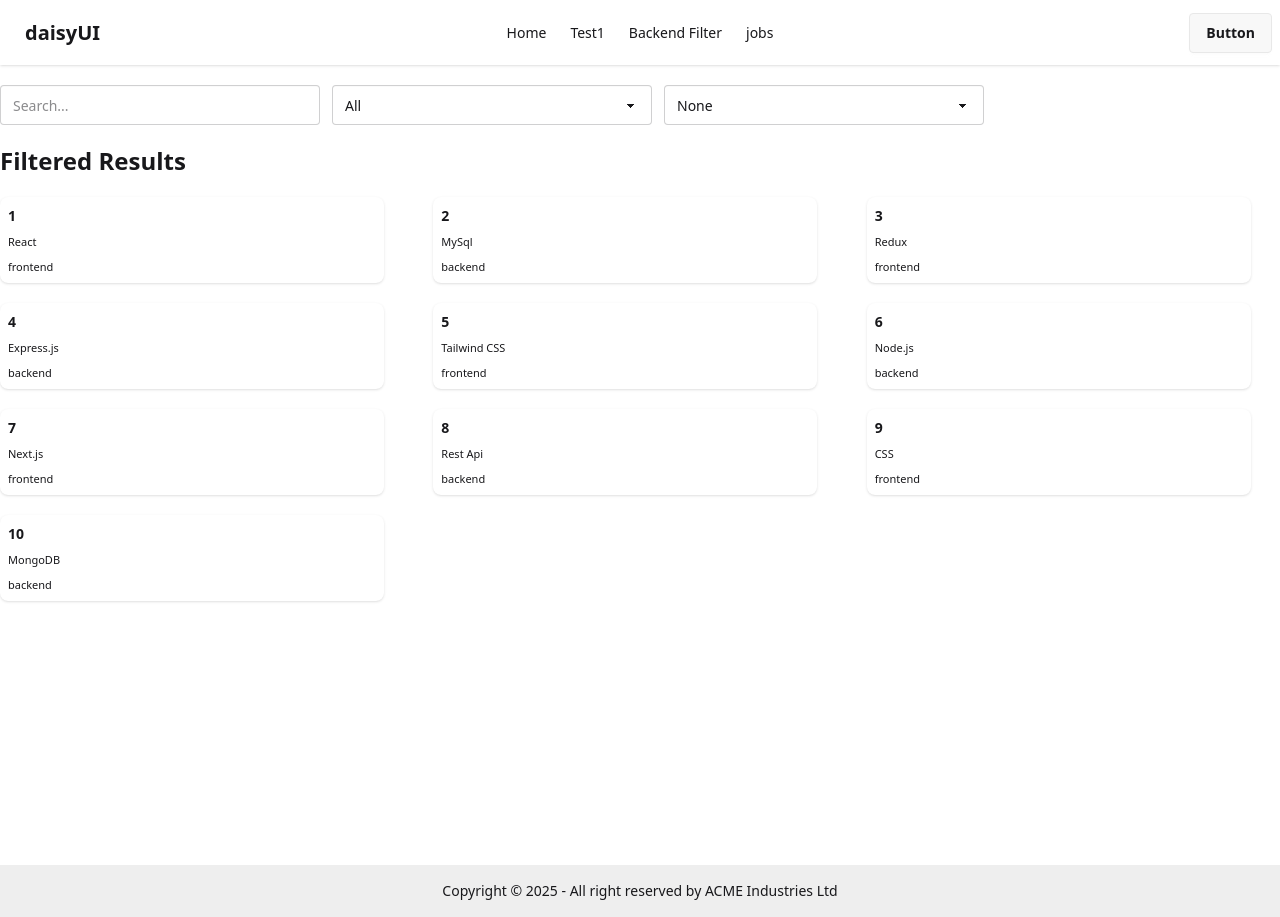
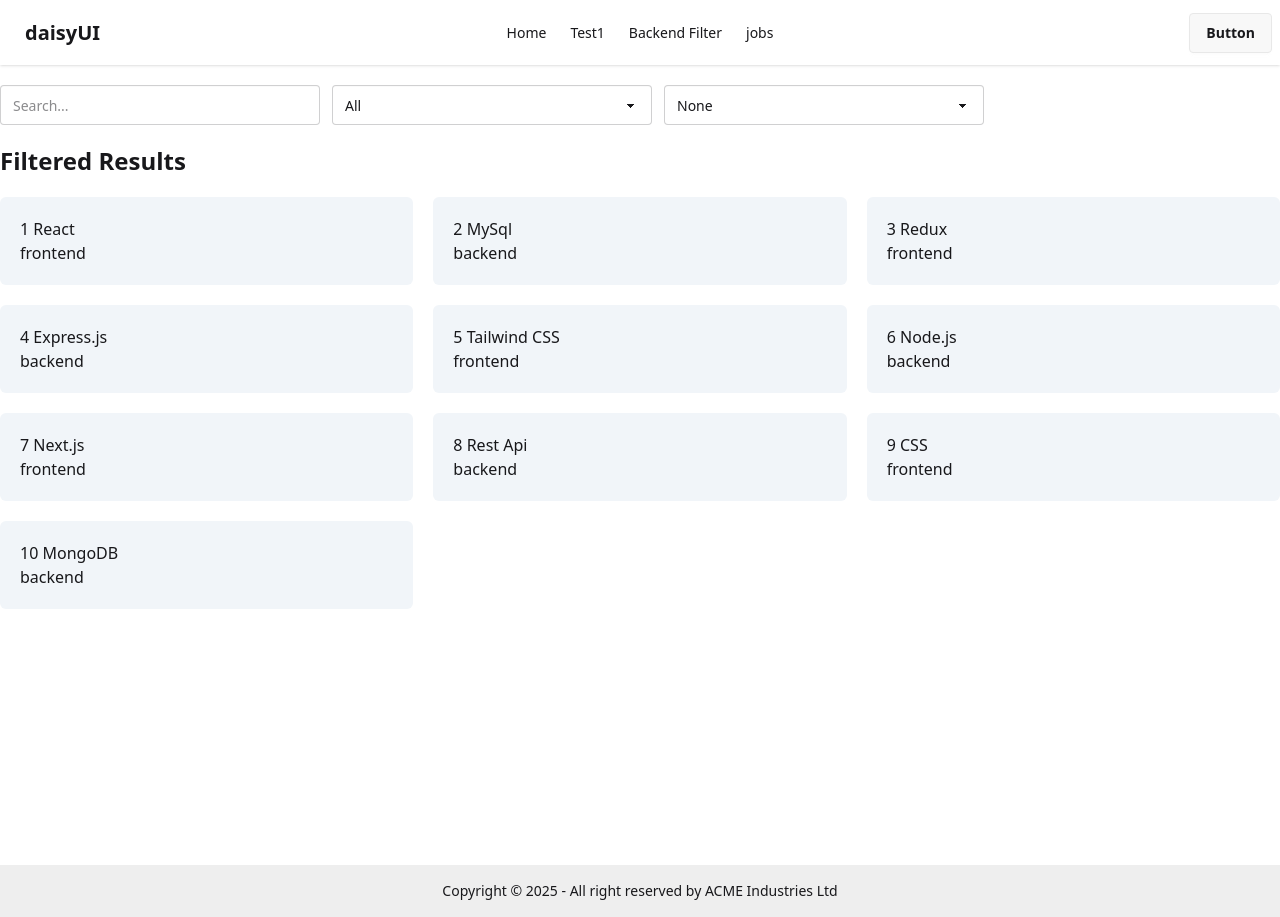
Before and after one commit to armank8/filterTest, a React (Vite) app in the folder client/: page /backendFilter in a window 1280 px wide. Built offline with nearby package versions, Linux system fonts and the light colour scheme.

Commit message:
data display

```diff
--- a/client/src/Pages/BackendFilter/BackendFilter.jsx
+++ b/client/src/Pages/BackendFilter/BackendFilter.jsx
@@ -1,6 +1,5 @@
 import { useMemo, useReducer } from "react"
 import { items } from "../Test1/items";
-import Test1Item from "../Test1/Test1Item";
 import useDebounce from "../../hooks/useDebounce";
 
 
@@ -83,13 +82,14 @@ const BackendFilter = () => {
 
             {/* Filtered Results */}
             <h3 className="font-bold text-2xl">Filtered Results</h3>
-            <div className="grid grid-cols-3 gap-5 py-5">
+            <ul className="grid grid-cols-3 gap-5 py-5">
                 {
                     filteredItems.map((item) => (
-                        <Test1Item key={item.id} item={item}></Test1Item>
+                        <li key={item.id} className="p-5 bg-slate-100 rounded-md"
+                        >{item.id} {item.name} <br></br> {item.category}</li>
                     ))
                 }
-            </div>
+            </ul>
         </div >
     )
 }
```
